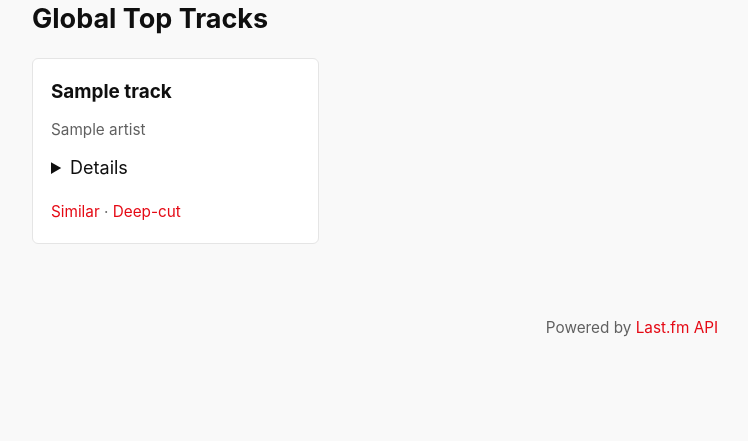
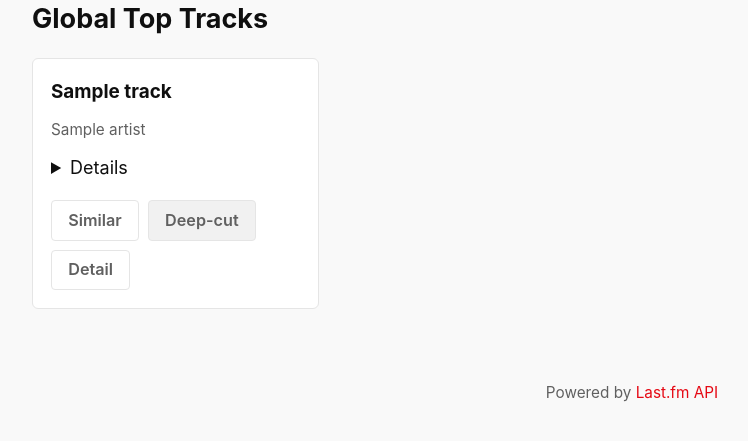
Before and after one commit to yoshi22/finalProject, a Django app: page /charts/ in a window 1280 px wide. Shown: the part 136-577 px from the top of the page, without its empty margins (8-756 px from the left). Run offline with Django 5.2, Linux system fonts and the light colour scheme; a database or web service that is not in the repository returns one stand-in record (values such as "Sample title"); data that the repository does not hold is empty.

Commit message:
fixed similar & deep-cut button UI

```diff
--- a/templates/charts.html
+++ b/templates/charts.html
@@ -14,9 +14,16 @@
           {% include "_preview_player.html" with track=t %}
         </details>
       {% endif %}
-      <div class="meta">
-        <a href="{% url 'similar' %}?artist={{ t.artist.name|urlencode }}&track={{ t.name|urlencode }}">Similar</a> ·
-        <a href="{% url 'deepcut' %}?artist={{ t.artist.name|urlencode }}&track={{ t.name|urlencode }}">Deep-cut</a>
+      <div style="display:flex;gap:.5rem;flex-wrap:wrap">
+        <a class="btn" href="{% url 'similar' %}?artist={{ t.artist|urlencode }}&track={{ t.name|urlencode }}">
+          Similar
+        </a>
+        <a class="btn btn--secondary" href="{% url 'deepcut' %}?artist={{ t.artist|urlencode }}&track={{ t.name|urlencode }}">
+          Deep-cut
+        </a>
+        <a class="btn" href="{% url 'track_detail' t.artist|urlencode t.name|urlencode %}">
+          Detail
+        </a>
       </div>
     </div>
   {% endfor %}
```
